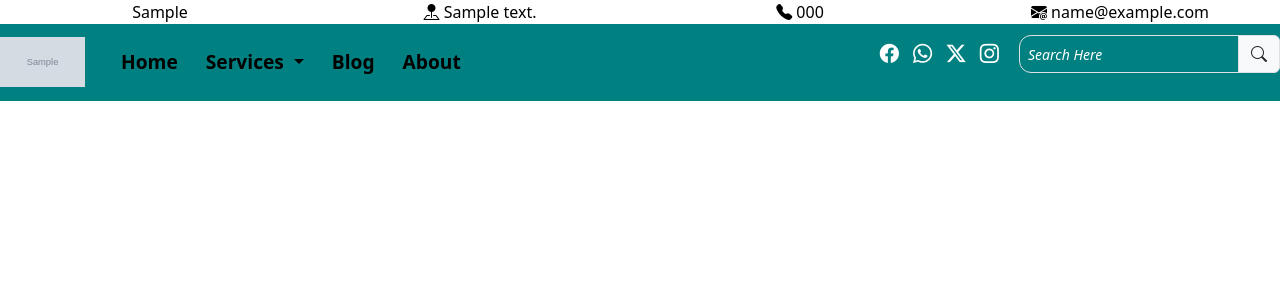
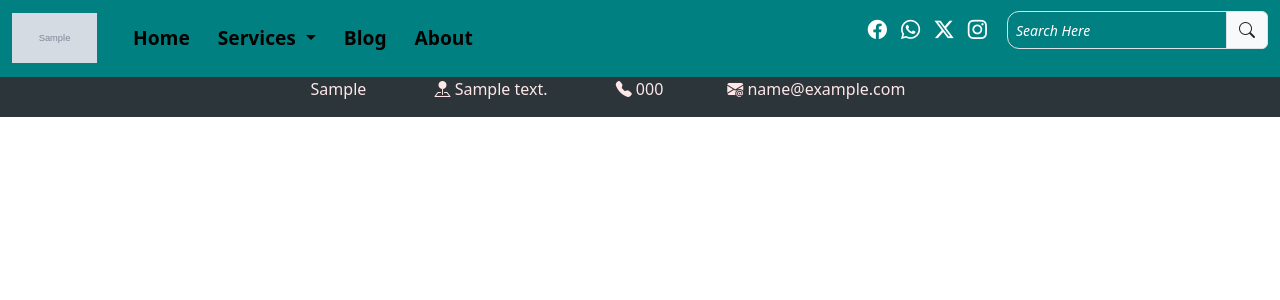
Before and after one commit to worladev/jjodem, a Django app: template templates/navbar.html in a window 1280 px wide. Shown: the top 300 px of the page. Run offline with Django 5.2, Linux system fonts and the light colour scheme; the template is opened without the code that fills it: values that come from a table or form of the project are taken from there, others are empty; tables that the repository leaves empty hold one stand-in row (values such as "Sample post"); grey boxes marked "Sample" are stand-in pictures; some libraries are stand-ins or nearby versions.

Commit message:
navbar2 modification

```diff
--- a/rentals/static/rentals/css/navbar.css
+++ b/rentals/static/rentals/css/navbar.css
@@ -1,15 +1,6 @@
-/*TOP NAV*/
-.top-nav{
-    background-color: transparent;
-    padding: 0% !important;
+.row{
     margin: 0% !important;
 }
-.top-nav div{
-    text-align: center;
-    color: #000000;
-    font-weight: 400;
-}
-
 /*MAIN NAV*/
 .nav-item{
     background-color: #008080;
@@ -66,11 +57,29 @@ input::placeholder {
     color: #FFFFFF !important;
     font-style: italic;
 }
-/**
+
 input:focus{
-    border: transparent !important;
-}**/
+    background-color: #FFFFFF !important;
+}
 
+/*CONTACT INFO NAVBAR*/
+.shop-info{
+    /**background-color: #0C090A;**/
+    background-color: #2C3539;
+    text-align: center;
+    padding: 0% !important;
+    margin: 0% !important;
+}
+.shop-info ul{
+    list-style-type: none;
+    padding: 0px;
+}
+.shop-info ul li{
+    display: inline-block;
+    color: #FFE6E8;
+    margin-right: 5%;
+    padding: 0px;
+}
 
 /* MOBILE DISPLAY FOR TO NAV*/
 @media only screen and (max-width: 768px) {
--- a/templates/navbar.html
+++ b/templates/navbar.html
@@ -20,28 +20,6 @@
 
 </head>
 <body>
-    <!--TOP NAV BAR-->
-    <div class="row top-nav">
-        {% for info in shop_info %}
-            <div class="col-3 mobile-display">
-                {{info.slogan}}
-            </div>
-            <div class="col-3 mobile-display">
-                <i class="bi bi-pin-map-fill"></i>
-                {{info.address}}
-            </div>
-            <div class="col-3 mobile-display">
-                <i class="bi bi-telephone-fill"></i>
-                {{info.mobile}}
-            </div>
-            <div class="col-3 mobile-display">
-                <i class="bi bi-envelope-at-fill"></i>
-                {{info.email}}
-            </div>
-        {% endfor %}
-    </div><!--END OF TOP NAV BAR-->
-
-
     <!--MAIN NAVBAR-->
     <div class="row">
         <nav class="navbar navbar-expand-lg nav-item">
@@ -125,5 +103,26 @@
             </div>
         </nav>
     </div><!--END OF MAIN NAVBAR-->
+
+    <!--CONTACT INFO NAVBAR-->
+    <div class="row shop-info mobile-display">
+        {% for info in shop_info %}
+        <ul>
+            <li>{{info.slogan}}</li>
+            <li>
+                <i class="bi bi-pin-map-fill"></i>
+                {{info.address}}
+            </li>
+            <li>
+                <i class="bi bi-telephone-fill"></i>
+                {{info.mobile}}
+            </li=>
+            <li>
+                <i class="bi bi-envelope-at-fill"></i>
+                {{info.email}}
+            </li=>
+        </ul>
+        {% endfor %}
+    </div><!--END OF CONTACT INFO NAVBAR-->
 </body>
 </html>
```
